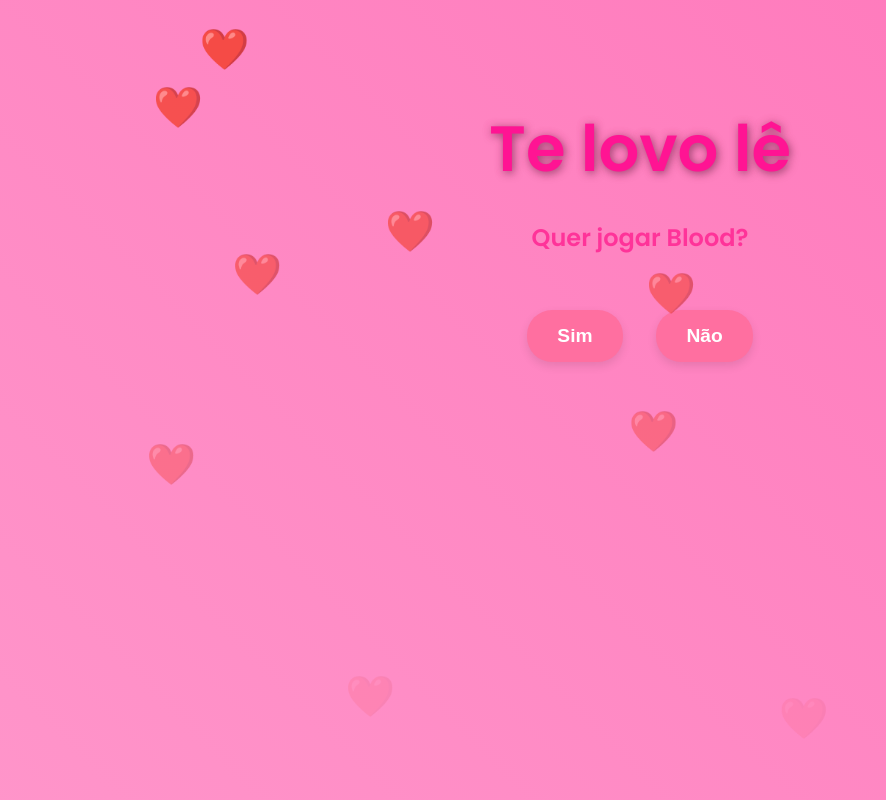
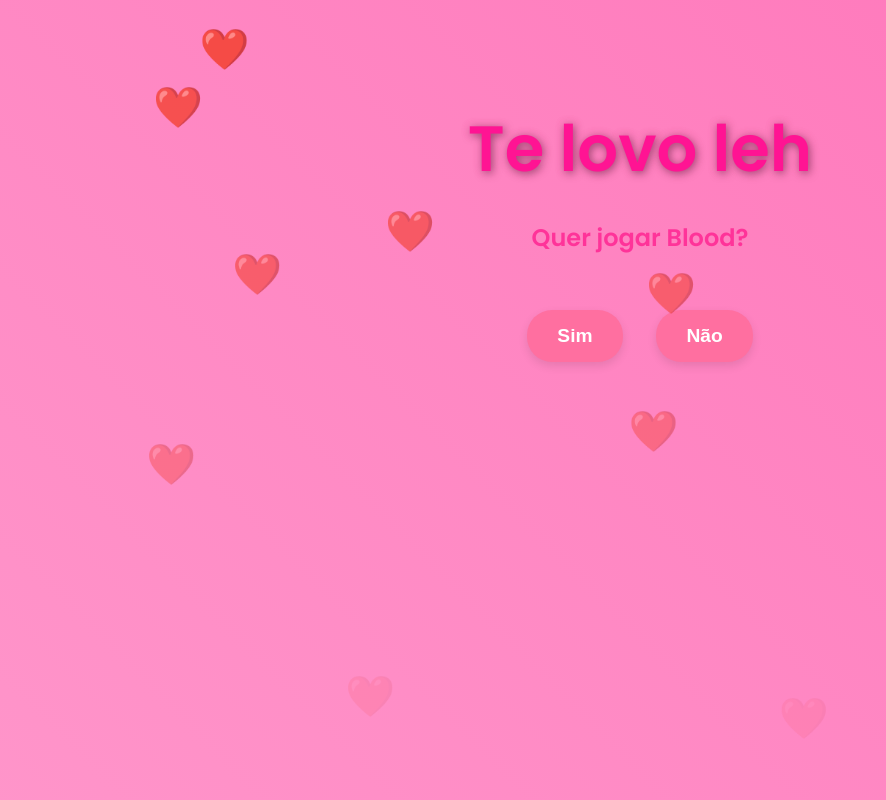
Before and after one commit to Shiroxix/leticia, a plain HTML site: page index.html in a window 1280 px wide. Shown: the whole page, without its empty margins (0-886 px from the left). Drawn offline with Linux system fonts and the light colour scheme.

Commit message:
Update index.html

```diff
--- a/index.html
+++ b/index.html
@@ -128,7 +128,7 @@
 
 </head>
 <body>
-  <h1>Te lovo lê</h1>
+  <h1>Te lovo leh</h1>
   <p>Quer jogar Blood?</p>
 
   <div class="buttons">
```
